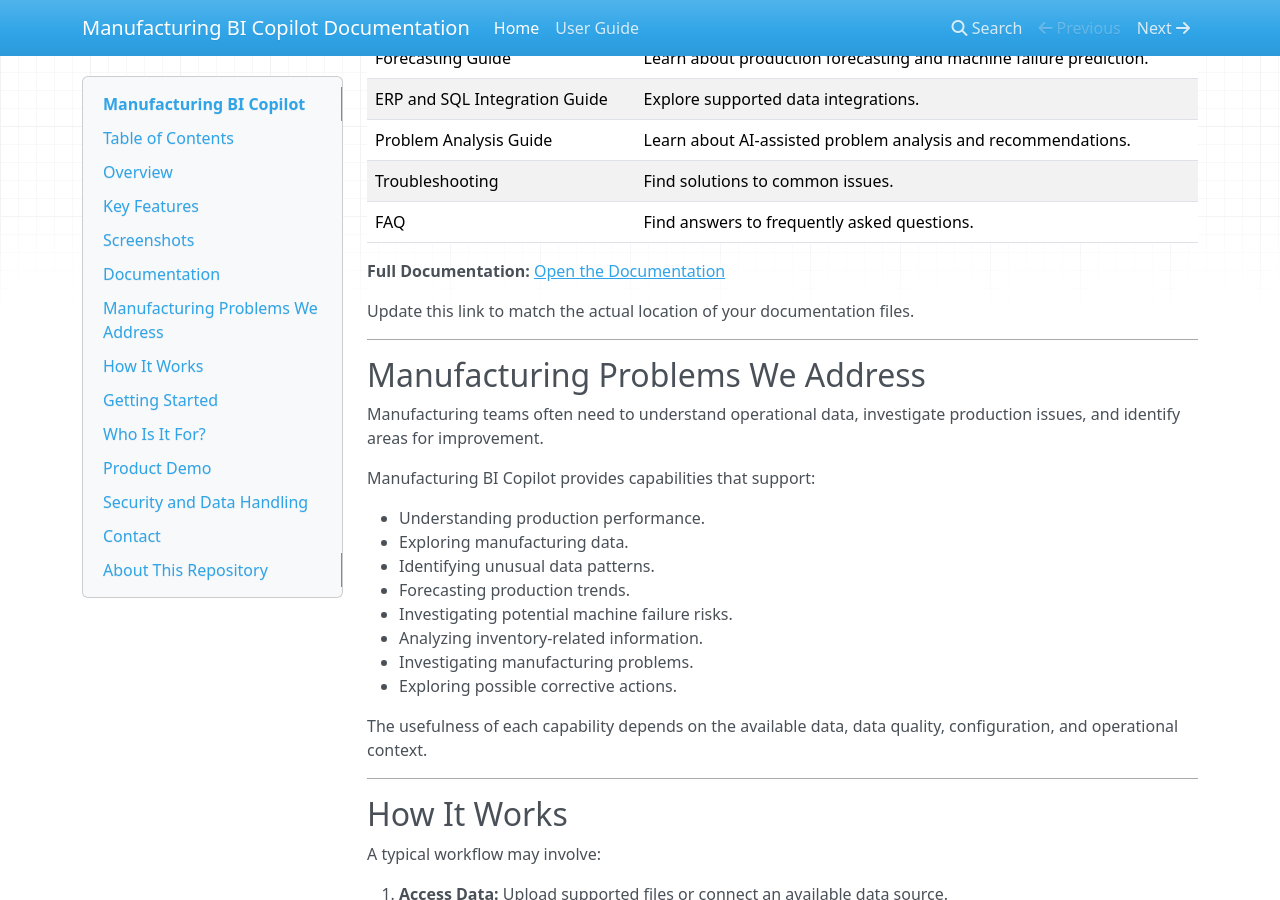
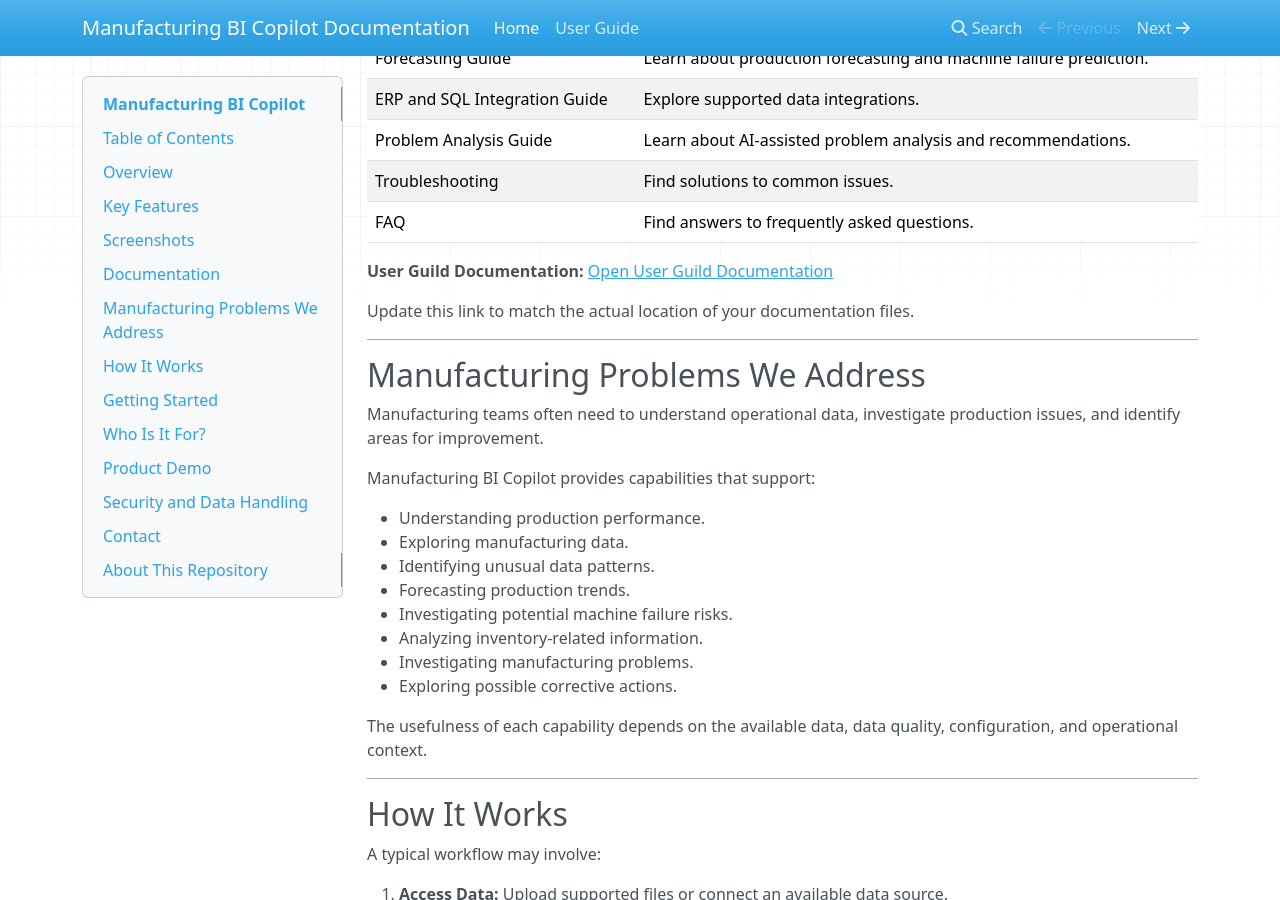
Before and after one commit to mayurlohar955-lgtm/manufacturing-bi-copilot-docs, an MkDocs documentation site: the page built from docs/README.md, in a window 1280 px wide and 900 px high, scrolled down 4440 px. Built offline with MkDocs 1.6.1, drawn with Linux system fonts in a browser that asks for light colours; nearby versions of some CDN libraries; some of the changed text lies outside the part shown.

```diff
--- a/docs/README.md
+++ b/docs/README.md
@@ -139,7 +139,7 @@ Explore the documentation to learn how to use the platform.
 | Troubleshooting | Find solutions to common issues. |
 | FAQ | Find answers to frequently asked questions. |
 
-**Full Documentation:** [Open the Documentation](USER_GUIDE.md)
+**User Guild Documentation:** [Open User Guild Documentation](USER_GUIDE.md)
 
 Update this link to match the actual location of your documentation files.
 
```
Also changed, not shown: other parts of docs/README.md (+3 -0 lines).
